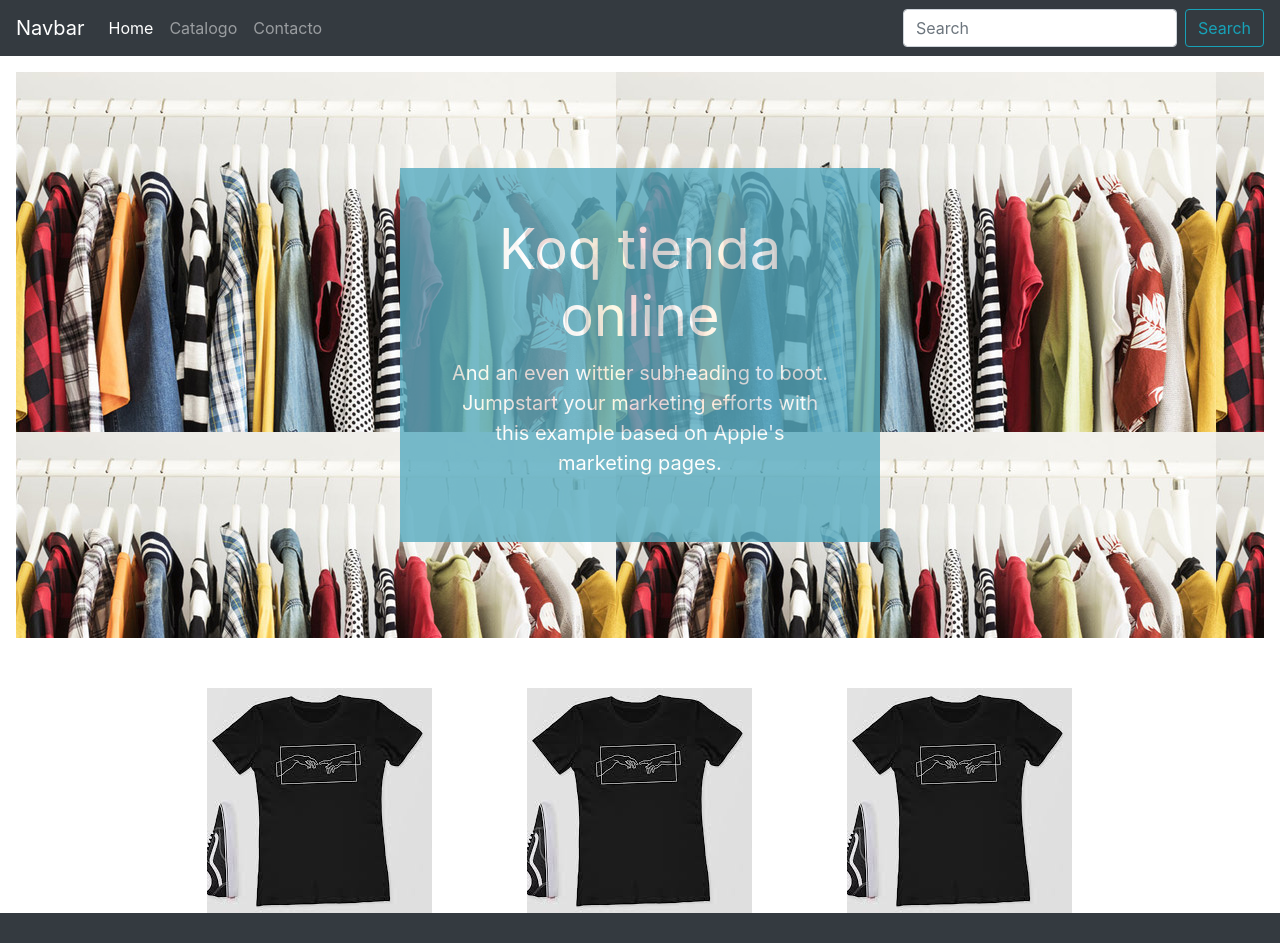
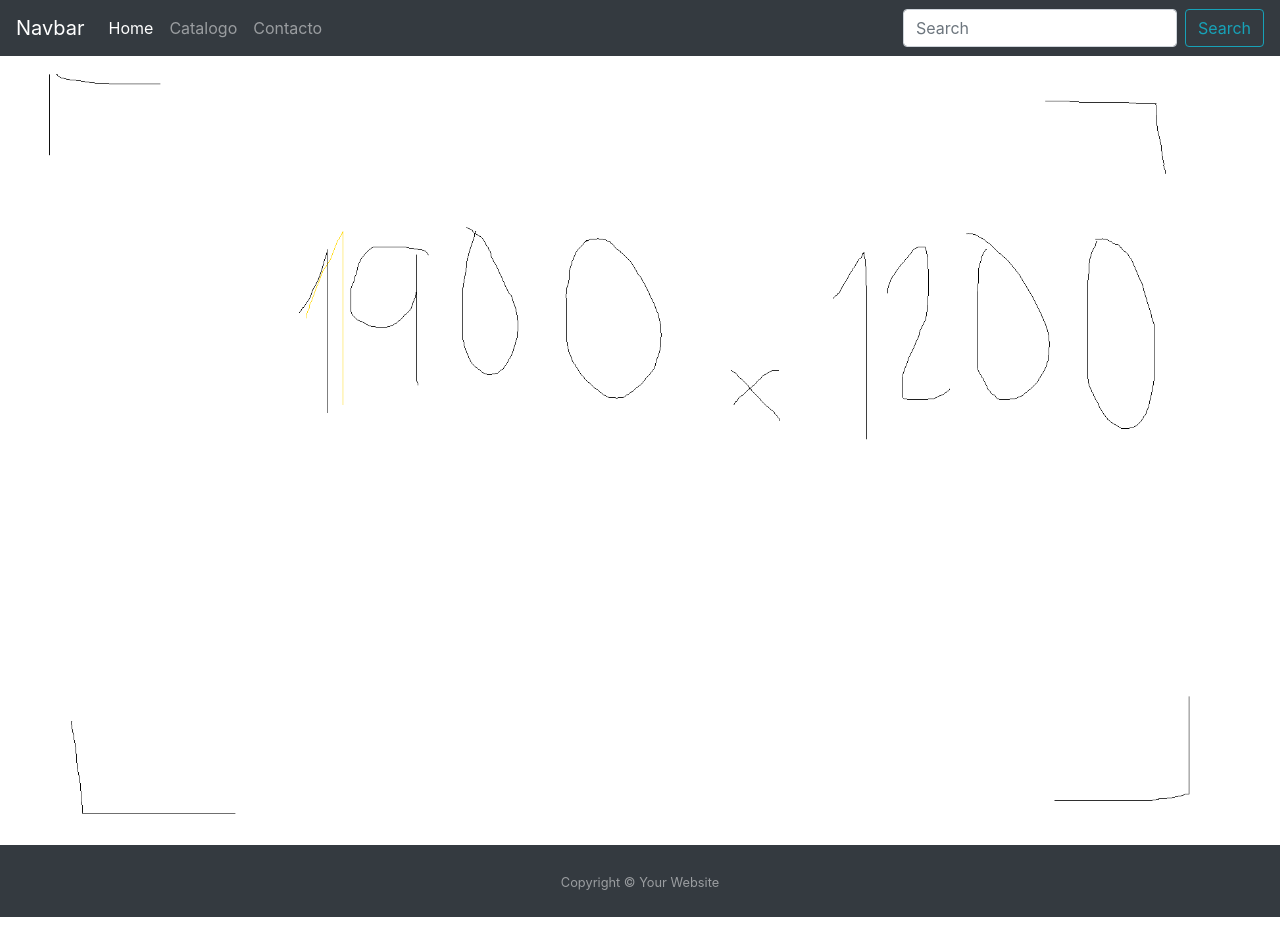
Before and after one commit to ivanFlor3s/koq-spa, an Angular app: page /home in a window 1280 px wide. Shown: the top 943 px of the page. After the commit the page ends 917 px from the top, so only its background shows below. Built offline with nearby package versions, Linux system fonts and the light colour scheme.

Commit message:
Deploy firebase

```diff
--- a/src/app/app.component.html
+++ b/src/app/app.component.html
@@ -1,5 +1,7 @@
-<app-navbar></app-navbar>
+<div>
+    <app-navbar></app-navbar>
 
-<router-outlet></router-outlet>
+    <router-outlet></router-outlet>
 
-<app-footer></app-footer>
+    <app-footer></app-footer>
+</div>
--- a/src/app/components/catalogo/catalogo.component.html
+++ b/src/app/components/catalogo/catalogo.component.html
@@ -7,7 +7,7 @@
         <div class="card" *ngFor="let prenda of stock">
             <img class="card-img-top" src="{{ prenda.fotoPrincipal }}" alt="Card image cap">
             <div class="card-body">
-                <h5 class="card-title">{{prenda.nombre | capitalizar}} </h5>
+                <h5 class="card-title">{{prenda.nombre | capitalizar:true }} </h5>
                 <p class="card-text">Campera comoda para salir a correr, liviana y te da superpoderes.</p>
                 <h3>{{prenda.precio | currency }}</h3>
             </div>
--- a/src/app/components/home/home.component.html
+++ b/src/app/components/home/home.component.html
@@ -1,19 +1,4 @@
-<div class=" home-img position-relative overflow-hidden p-3 p-md-5 m-md-3 text-center bg-light animated fadeIn">
-    <div class="col-md-5 p-lg-5 mx-auto my-5" style="color: rgb(255, 255, 255);background-color: rgb(87, 171, 192); opacity: 80%;">
-
-        <h1 class="display-4 font-weight-normal">Koq tienda online</h1>
-        <p class="lead font-weight-normal">And an even wittier subheading to boot. Jumpstart your marketing efforts with this example based on Apple's marketing pages.</p>
-    </div>
-</div>
-
-
-
-
-<div class="container text-center animated fadeIn fast" style="margin-top: 50px;">
-    <div class="row">
-        <div class="col-md-4"><img src="../../../assets/remera.jpg" alt=""> </div>
-        <div class="col-md-4"><img src="../../../assets/remera.jpg" alt=""> </div>
-        <div class="col-md-4"><img src="../../../assets/remera.jpg" alt=""> </div>
-    </div>
+<div>
+    <img class="container-fluid" src="../../../assets/fondo-test.png" alt="">
 
 </div>
--- a/src/app/components/shared/navbar/navbar.component.html
+++ b/src/app/components/shared/navbar/navbar.component.html
@@ -7,7 +7,7 @@
     <div class="collapse navbar-collapse" id="navbarSupportedContent">
         <ul class="navbar-nav mr-auto">
             <li class="nav-item active">
-                <a class="nav-link" href="#">Home <span class="sr-only">(current)</span></a>
+                <a class="nav-link" [routerLink]="['home']">Home <span class="sr-only">(current)</span></a>
             </li>
             <li class="nav-item">
                 <a class="nav-link" [routerLink]="['catalogo']">Catalogo</a>
```
Also changed, not shown: firebase.json (added), src/assets/fondo-test.png (added), 1 other file (tests, documents, lock files or other folders).
